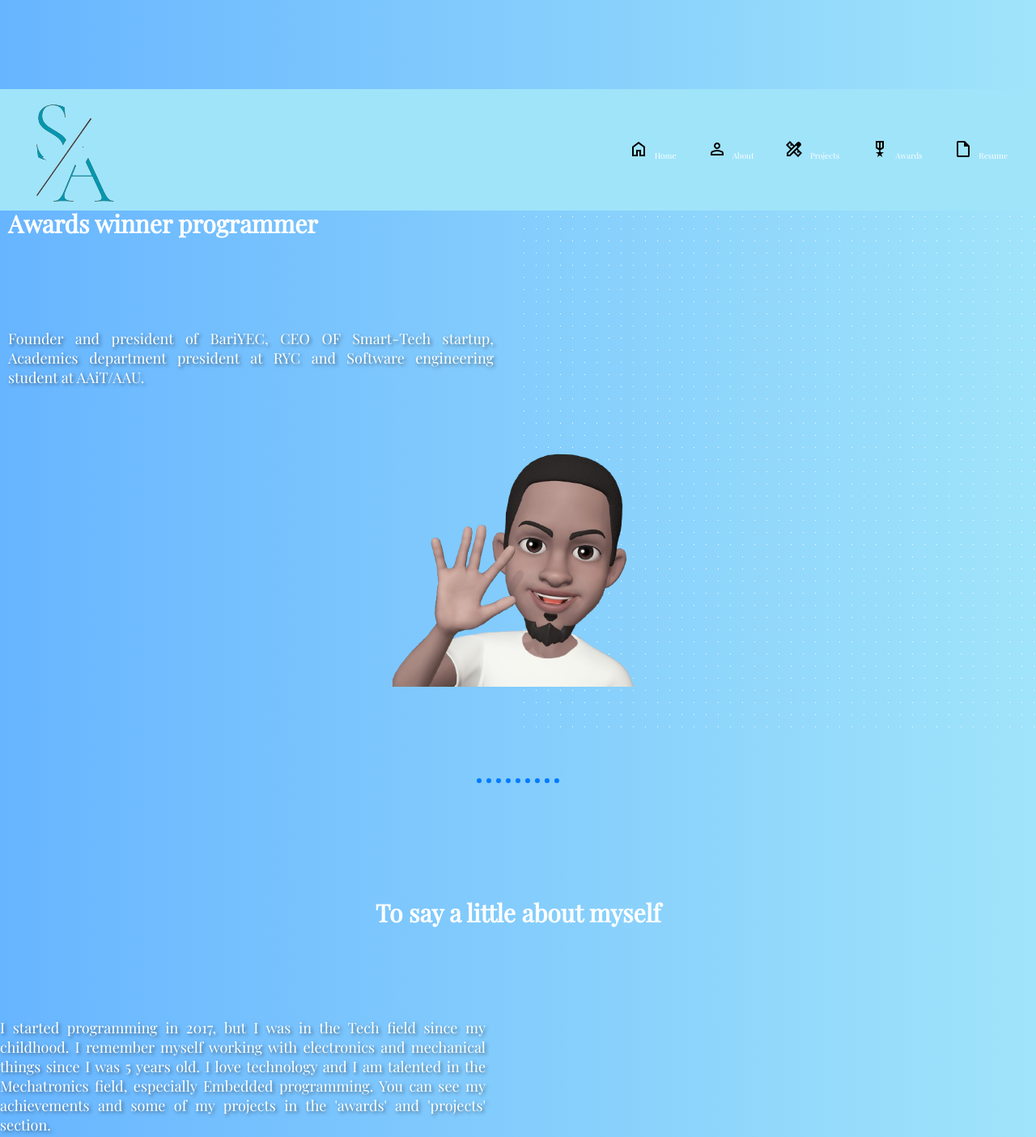
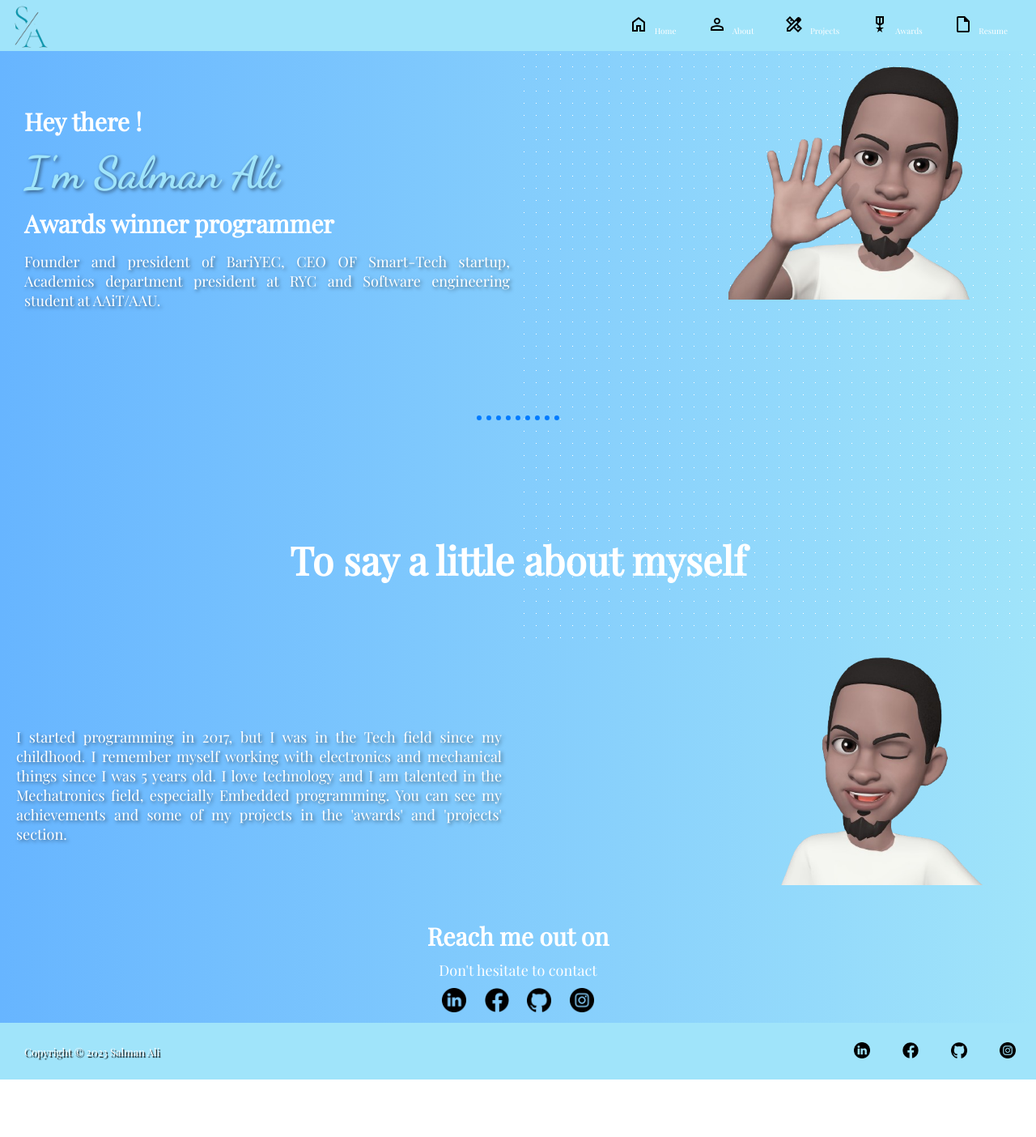
Before and after one commit to SalmanAliGithub/UGR-7808-14, a plain HTML site: page src/index.html in a window 1280 px wide. Shown: the top 1404 px of the page at 81% size. After the commit the page ends 1333 px from the top, so only its background shows below. Drawn offline with nearby package versions, Linux system fonts and the light colour scheme; files that its build step writes are made by us from their sources.

Commit message:
eddited index for styling

```diff
--- a/src/index.html
+++ b/src/index.html
@@ -4,8 +4,7 @@
     <meta charset="UTF-8">
     <meta name="viewport" content="width=device-width, initial-scale=1.0">
     <title>Salman Ali-Home</title>
-    <link rel="icon" href="./css/style.css">
-    <link rel="stylesheet" href="style.css">
+    <link rel="stylesheet" href="./css/style.css">
     <link href="https://fonts.googleapis.com/css2?family=Playfair+Display&display=swap" rel="stylesheet">
     <script src="https://kit.fontawesome.com/a7e9f794eb.js" crossorigin="anonymous"></script>
     <link rel="preconnect" href="https://fonts.googleapis.com">
@@ -17,7 +16,7 @@
     <header>
     <div class="container">
         <input type="checkbox" name="" id="menuBtn">
-        <a href="./index.html"><img src="./images/logo.png" alt="logo" id="logo"></a>
+        <div id="logo"><a href="./index.html"><img src="./images/logo.png" alt="logo"></a></div>
         <div class="menu_overlay">
             <label for="menuBtn">
                 <i class="fas fa-times"></i>
@@ -40,12 +39,12 @@
     </div>
     </header>
 
-    <section>
+    <section class="flexcontainer">
         <div class="intro">
             <h3 class="hey">Hey there !</h3>
             <h2 class="name">I'm <strong>Salman Ali</strong></h2>
             <h3 class="subname">Awards winner programmer</h3>
-            <p class="writings">Founder and president of BariYEC, CEO OF Smart-Tech startup, Academics department president at RYC and Software engineering student at AAiT/AAU.</p>
+            <p id="writings">Founder and president of BariYEC, CEO OF Smart-Tech startup, Academics department president at RYC and Software engineering student at AAiT/AAU.</p>
         </div>
         <div>
             <img class="imgrightfloat" src="./images/img-1.png" alt="sticker1-img">
@@ -54,7 +53,8 @@
     <hr>
 
     <section>
-        <h3 class="centh3">To say a little about myself</h3>
+        <h3 id="centh3">To say a little about myself</h3>
+        <div class="flexcontainer">
         <div>
             <p>I started programming in 2017, but I was in the Tech
                 field since my childhood. I remember myself working
@@ -65,7 +65,8 @@
             </p>
         </div>
         <div>
-            <img class="imgrightfloat2" src="./images/img-2.png" alt="sticker2-img">
+            <img class="imgrightfloat" src="./images/img-2.png" alt="sticker2-img">
+        </div>
         </div>
     </section>
     <section>
@@ -80,7 +81,6 @@
     </section>
 
     <footer>
-        <div>
             <div class="footer1">
                 <p>Copyright © 2023 Salman Ali</p>
             </div>
@@ -92,7 +92,6 @@
                     <li><a href="https://www.instagram.com/salmanalitech/" target="_blank"><img src="./images/instagram.png" alt=""></a></li>
                 </ul>
             </div>
-        </div>
     </footer>
 </body>
 </html>
```
